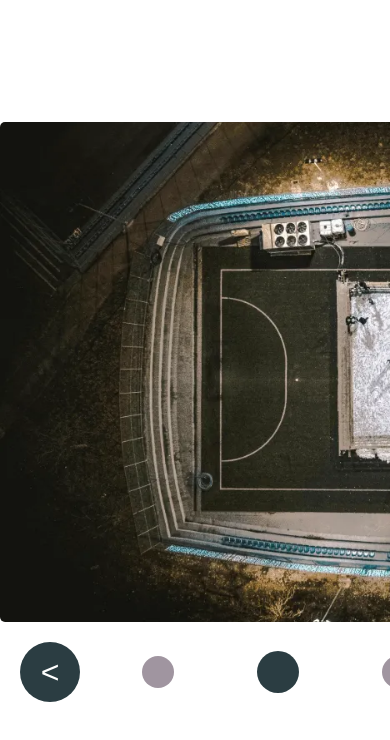
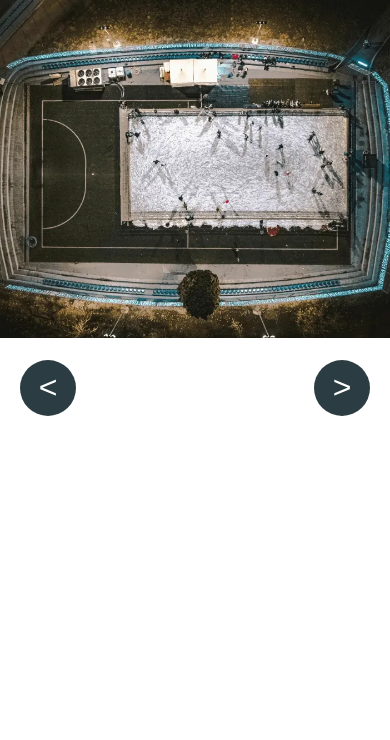
Before and after one commit to plunkydev/image-carousel, a website built with webpack: page src/template.html in a window 390 px wide. Built offline with nearby package versions, Linux system fonts and the light colour scheme.

Commit message:
Actualización de estilos CSS para el carrusel: se ajustaron las dimensiones del carrusel utilizando unidades relativas, se añadió soporte responsivo con media queries, se centraron mejor los elementos en pantallas pequeñas y se optimizó el diseño general para una experiencia más fluida en dispositivos móviles.

```diff
--- a/src/style.css
+++ b/src/style.css
@@ -1,5 +1,6 @@
 :root {
-    --carrusel-width: 900px;
+    --carrusel-width: 100vw;
+    --carrusel-height: 60vh;
     --back-ground-color: rgb(43, 61, 66);
     --back-ground-color-hover: rgb(66, 43, 66, 0.5);
     --color-text: rgb(255, 255, 255);
@@ -16,35 +17,33 @@ body {
     height: 100vh;
     display: flex;
     justify-content: center;
-    align-items: center;
+    align-items: flex-start;
 }
 
 .mainContainer {
     display: grid;
-    grid-template-rows: 500px 100px;
+    grid-template-rows: var(--carrusel-height) 100px;
     width: var(--carrusel-width);
-    height: 600px;
     overflow: hidden;
 }
 
 .carruselContainer {
-    height: 500px;
+    height: var(--carrusel-height);
     display: flex;
 }
 
 .sectionImg {
     width: var(--carrusel-width);
-    height: 500px;
+    height: var(--carrusel-height);
     display: flex;
     justify-content: center;
     align-items: center;
     overflow: hidden;
-    border-radius: 5px;
 }
 
 .carruselImage {
     width: var(--carrusel-width);
-    height: 500px;
+    height: var(--carrusel-height);
     object-fit: cover;
 }
 
@@ -64,6 +63,8 @@ body {
     color: white;
     border: none;
     background-color: var(--back-ground-color);
+    width: 56px;
+    height: 56px;
 }
 
 .carruselNavButtonLeft:hover, .carruselNavButtonRight:hover {
@@ -73,8 +74,9 @@ body {
 
 .navImg {
     display: flex;
-    justify-content: space-around;
+    justify-content: center;
     align-items: center;
+    gap: 11px;
 }
 
 .navImgSection {
@@ -84,3 +86,20 @@ body {
     background-color: var(--back-ground-color-hover);
     cursor: pointer;
 }
+
+@media only screen and (max-width: 460px) {
+
+    :root {
+        --carrusel-height: 40vh;
+    }
+
+    .navImg {
+      display: none;
+    }
+
+    .carruselNavContainer {
+        display: flex;
+        justify-content: space-between;
+        align-items: center;
+    }
+  }
```
